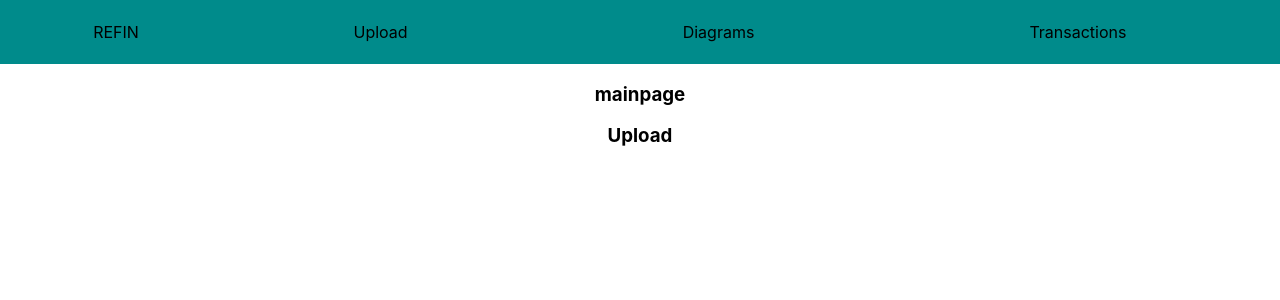
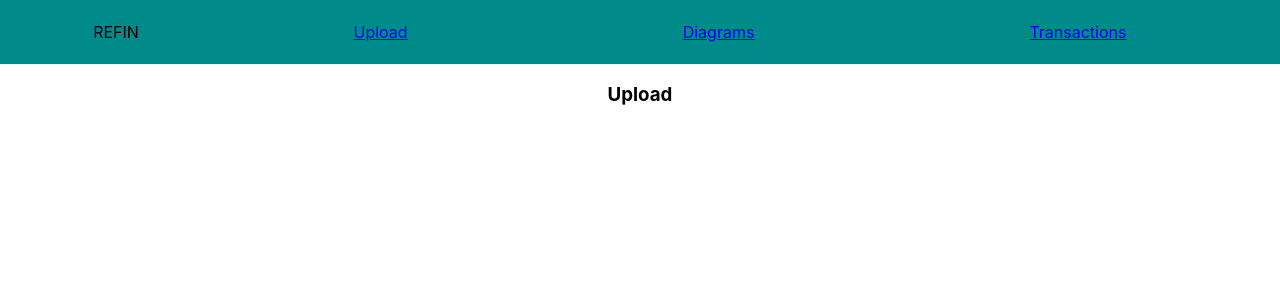
Before and after one commit to bskydive/react-finance, a React app: page / in a window 1280 px wide. Shown: the top 300 px of the page. Built offline with nearby package versions, Linux system fonts and the light colour scheme.

Commit message:
fix router; router links

```diff
--- a/src/App.tsx
+++ b/src/App.tsx
@@ -1,17 +1,11 @@
 import React from 'react';
-import { BrowserRouter } from 'react-router-dom';
 import './App.scss';
-import NavigationComponent from './components/Navigation/NavigationComponent';
 import RoutesComponent from './components/Routes/MainRoutesComponent';
 
 function App() {
     return (
         <div className="App">
-            <NavigationComponent />
-
-            <BrowserRouter>
-                <RoutesComponent />
-            </BrowserRouter>
+            <RoutesComponent />
         </div>
     );
 }
--- a/src/components/Diagrams/DiagramsComponent.tsx
+++ b/src/components/Diagrams/DiagramsComponent.tsx
@@ -1,9 +1,9 @@
 import React from 'react';
 
-const Diagrams = function () {
+const Diagrams: React.FC<unknown> = (): JSX.Element => {
     return (
         <div>
-            <h1>Diagrams</h1>
+            <h3>Diagrams</h3>
         </div>
     );
 };
--- a/src/components/Navigation/NavigationComponent.scss
+++ b/src/components/Navigation/NavigationComponent.scss
@@ -29,6 +29,12 @@
                 padding: 0;
                 text-transform: capitalize;
                 list-style-type: none;
+
+                &:hover {
+                    cursor: pointer;
+                    border-bottom: 4px solid white;
+                    margin-bottom: -4px;
+                }
             }
         }
     }
--- a/src/components/Navigation/NavigationComponent.tsx
+++ b/src/components/Navigation/NavigationComponent.tsx
@@ -1,4 +1,5 @@
 import React, { Component } from 'react';
+import { Link } from 'react-router-dom';
 import './NavigationComponent.scss';
 
 export class NavigationComponent extends Component {
@@ -8,11 +9,12 @@ export class NavigationComponent extends Component {
                 <nav className="app-nav">
                     <p className="app-logo">REFIN</p>
                     <ul>
-                        <li>Upload</li>
-                        <li>Diagrams</li>
-                        <li>Transactions</li>
+                        <li><Link to='/'>Upload</Link></li>
+                        <li><Link to='/diagrams'>Diagrams</Link></li>
+                        <li><Link to='/transactions'>Transactions</Link></li>
                     </ul>
                 </nav>
+
             </div>
         );
     }
--- a/src/components/TransactionsList/TransactionsListComponent.tsx
+++ b/src/components/TransactionsList/TransactionsListComponent.tsx
@@ -1,9 +1,9 @@
 import React from 'react';
 
-const TransactionsList = function () {
+const TransactionsList: React.FC<unknown> = (): JSX.Element => {
     return (
         <div>
-            <h1>TransactionsList</h1>
+            <h3>TransactionsList</h3>
         </div>
     );
 };
--- a/src/index.tsx
+++ b/src/index.tsx
@@ -3,10 +3,13 @@ import ReactDOM from 'react-dom';
 import './index.scss';
 import App from './App';
 import reportWebVitals from './reportWebVitals';
+import { BrowserRouter } from 'react-router-dom';
 
 ReactDOM.render(
     <React.StrictMode>
-        <App />
+        <BrowserRouter>
+            <App />
+        </BrowserRouter>
     </React.StrictMode>,
     document.getElementById('root'),
 );
--- a/src/views/MainPageView/MainPageView.tsx
+++ b/src/views/MainPageView/MainPageView.tsx
@@ -1,11 +1,13 @@
 import React, { Component } from 'react';
 import { Outlet } from 'react-router-dom';
+import NavigationComponent from '../../components/Navigation/NavigationComponent';
 
 export class MainPageView extends Component {
     render() {
         return (
             <div>
-                <h3>mainpage</h3>
+                <NavigationComponent />
+                {/* <h3>mainpage</h3> */}
                 <Outlet />
             </div>
         );
```
